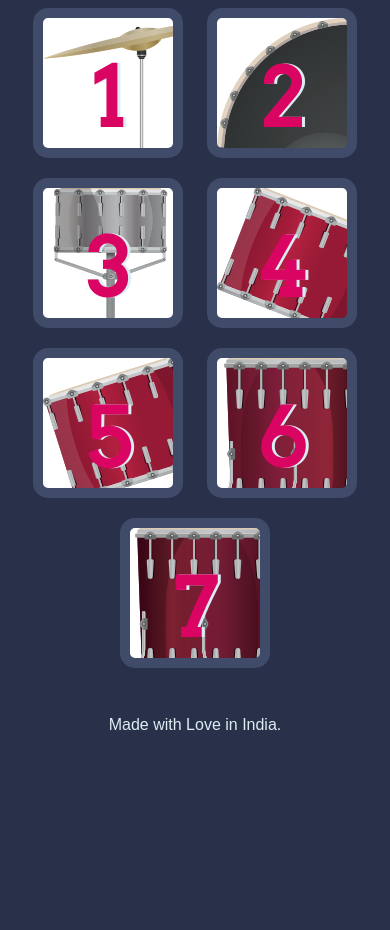
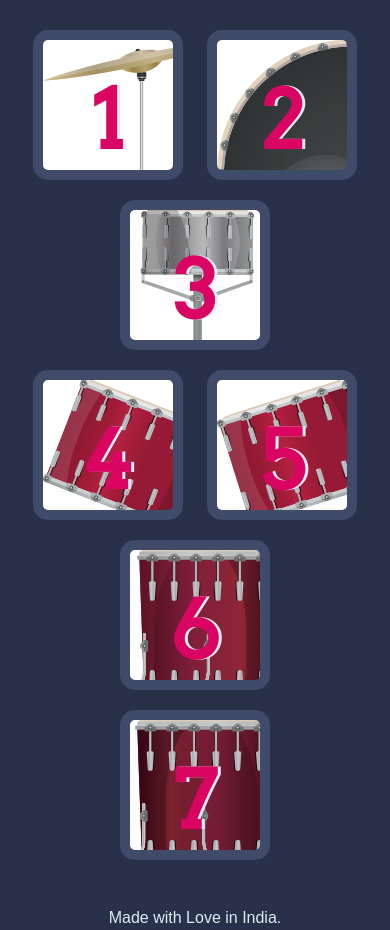
Before and after one commit to meet24/Drum-Kit, a plain HTML site: page index.html in a window 390 px wide. Shown: the part 208-1138 px from the top of the page. Before the commit the page ends 950 px from the top, so only its background shows below. Drawn offline with nearby package versions, Linux system fonts and the light colour scheme.

Commit message:
Drum Design and Responsive

```diff
--- a/index.html
+++ b/index.html
@@ -3,23 +3,38 @@
 <head>
   <meta charset="utf-8">
   <title>Drum Kit</title>
+  <!-- CSS -->
+  <link rel="stylesheet" href="https://cdn.jsdelivr.net/npm/bootstrap@4.5.3/dist/css/bootstrap.min.css" integrity="sha384-TX8t27EcRE3e/ihU7zmQxVncDAy5uIKz4rEkgIXeMed4M0jlfIDPvg6uqKI2xXr2" crossorigin="anonymous">
   <link rel="stylesheet" href="styles.css">
   <link href="https://fonts.googleapis.com/css?family=Arvo" rel="stylesheet">
 </head>
 <body>
+  <div class="container">
         <h1 id="title">Drum Kit</h1>
         <div class="set">
+            <div class="row">
+                    <div class="col-md-12 col-sm-4">
                         <button class="w drum">1</button>
                         <button class="a drum">2</button>
                         <button class="s drum">3</button>
+                    </div>
+                    <div class="col-md-12 col-sm-4">
                         <button class="d drum">4</button>
                         <button class="j drum">5</button>
                         <button class="k drum">6</button>
+                    </div>
+                    <div class="col-md-12 col-sm-4">
                         <button class="l drum">7</button>
                     </div>
-  <script src="index.js" charset="utf-8"></script>
+            </div>
+        </div>
+  </div>
   <footer>
     Made with Love in India.
   </footer>
+<!-- jQuery and JS bundle w/ Popper.js -->
+  <script src="https://code.jquery.com/jquery-3.5.1.slim.min.js" integrity="sha384-DfXdz2htPH0lsSSs5nCTpuj/zy4C+OGpamoFVy38MVBnE+IbbVYUew+OrCXaRkfj" crossorigin="anonymous"></script>
+  <script src="https://cdn.jsdelivr.net/npm/bootstrap@4.5.3/dist/js/bootstrap.bundle.min.js" integrity="sha384-ho+j7jyWK8fNQe+A12Hb8AhRq26LrZ/JpcUGGOn+Y7RsweNrtN/tE3MoK7ZeZDyx" crossorigin="anonymous"></script>
+  <script src="index.js" charset="utf-8"></script>
 </body>
 </html>
```
Lines whose indentation alone changed are shown as unchanged.
